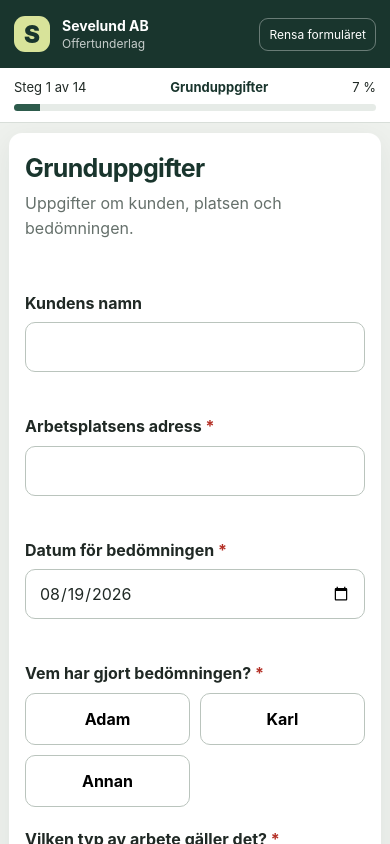
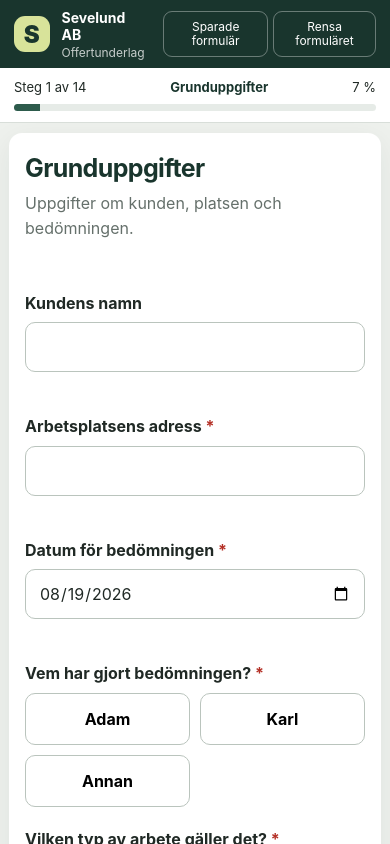
Before and after one commit to Sevelund/offertunderlag, a React (Vite) app: page / in a window 390 px wide. Shown: the top 844 px of the page. Built offline with nearby package versions, Linux system fonts and the light colour scheme.

Commit message:
Lägg till lista över sparade formulär

```diff
--- a/src/App.tsx
+++ b/src/App.tsx
@@ -7,7 +7,7 @@ import { canAdvance, getStepErrors, isComplete } from './validation'
 import { compressImage } from './image'
 import { generatePdf } from './pdf'
 import { Field, RepeaterCard, Section, YesNo } from './components'
-import { ACTIVE_STORAGE_KEY, archiveIdFromUrl, archiveKey, loadArchivedForm, saveArchivedForm, type SavedArchive } from './archive'
+import { ACTIVE_STORAGE_KEY, archiveIdFromUrl, archiveKey, deleteArchivedForm, listArchivedForms, loadArchivedForm, saveArchivedForm, type SavedArchive } from './archive'
 
 const stepNames = ['Grunduppgifter', 'Omfattning', 'Grävmaskin', 'Dumper och hjullastare', 'Padda och utrustning', 'Material till platsen', 'Massor från platsen', 'Övrigt material', 'Syfte', 'Genomförande', 'Förutsättningar', 'Övrig information', 'Bilder', 'Sammanställning']
 const num = (value: string) => Number(value) || 0
@@ -28,6 +28,8 @@ export default function App() {
   const [step, setStep] = useState(1)
   const [archiveId, setArchiveId] = useState(archiveIdFromUrl)
   const [lastSaved, setLastSaved] = useState<SavedArchive | null>(null)
+  const [savedForms, setSavedForms] = useState(listArchivedForms)
+  const [showArchives, setShowArchives] = useState(false)
   const [copied, setCopied] = useState(false)
   const [showStepErrors, setShowStepErrors] = useState(false)
   const [storageError, setStorageError] = useState('')
@@ -53,7 +55,12 @@ export default function App() {
     go(step + 1)
   }
   const toggleWorkType = (value: string) => set('workTypes', data.workTypes.includes(value) ? data.workTypes.filter(x => x !== value) : [...data.workTypes, value])
-  const reset = () => { if (confirm('Vill du radera alla uppgifter i det öppna formuläret och börja om? Detta går inte att ångra.')) { localStorage.removeItem(archiveId ? archiveKey(archiveId) : ACTIVE_STORAGE_KEY); history.replaceState({}, '', `${location.origin}${location.pathname}`); setArchiveId(''); setLastSaved(null); setData(createInitialData()); setStep(1) } }
+  const reset = () => {
+    if (!confirm('Vill du radera alla uppgifter i det öppna formuläret och börja om? Detta går inte att ångra.')) return
+    localStorage.removeItem(archiveId ? archiveKey(archiveId) : ACTIVE_STORAGE_KEY)
+    history.replaceState({}, '', `${location.origin}${location.pathname}`)
+    setArchiveId(''); setLastSaved(null); setSavedForms(listArchivedForms()); setData(createInitialData()); setStep(1)
+  }
   const addImages = async (event: ChangeEvent<HTMLInputElement>) => {
     const files = Array.from(event.target.files || [])
     if (!files.length) return
@@ -82,7 +89,7 @@ export default function App() {
         catch (error) { if (activeBackup) localStorage.setItem(ACTIVE_STORAGE_KEY, activeBackup); throw error }
       }
       history.replaceState({}, '', `${location.origin}${location.pathname}`)
-      setArchiveId(''); setLastSaved(saved); setCopied(false); setData(createInitialData()); setStep(1); setShowStepErrors(false)
+      setArchiveId(''); setLastSaved(saved); setSavedForms(listArchivedForms()); setCopied(false); setData(createInitialData()); setStep(1); setShowStepErrors(false)
     } catch { setPdfError('PDF-filen eller den sparade kopian kunde inte skapas. Prova igen eller ta bort någon stor bild.') }
     finally { setWorking(false) }
   }
@@ -90,6 +97,12 @@ export default function App() {
     if (!lastSaved) return
     try { await navigator.clipboard.writeText(lastSaved.url); setCopied(true) }
     catch { setPdfError('Webbadressen kunde inte kopieras automatiskt. Öppna länken och kopiera adressen från webbläsaren.') }
+  }
+  const removeSavedForm = (id: string) => {
+    if (!confirm('Vill du radera det sparade formuläret? Detta går inte att ångra.')) return
+    deleteArchivedForm(id)
+    setSavedForms(listArchivedForms())
+    if (lastSaved?.id === id) setLastSaved(null)
   }
 
   const ownership = (value: string, onChange: (v: string) => void) => <select value={value} onChange={e => onChange(e.target.value)}><option>Egen</option><option>Hyrd</option></select>
@@ -103,7 +116,8 @@ export default function App() {
   ]
 
   return <>
-    <header className="topbar"><div className="brand"><span className="mark">S</span><div><strong>Sevelund AB</strong><small>Offertunderlag</small></div></div><button type="button" className="ghost danger" onClick={reset}>Rensa formuläret</button></header>
+    <header className="topbar"><div className="brand"><span className="mark">S</span><div><strong>Sevelund AB</strong><small>Offertunderlag</small></div></div><div className="top-actions"><button type="button" className="ghost" onClick={() => { setSavedForms(listArchivedForms()); setShowArchives(true) }}>Sparade formulär{savedForms.length ? ` (${savedForms.length})` : ''}</button><button type="button" className="ghost danger" onClick={reset}>Rensa formuläret</button></div></header>
+    {showArchives && <div className="modal-backdrop" role="presentation" onMouseDown={e => { if (e.target === e.currentTarget) setShowArchives(false) }}><section className="archive-modal" role="dialog" aria-modal="true" aria-labelledby="archive-title"><div className="archive-head"><div><h2 id="archive-title">Sparade formulär</h2><p>Formulären finns endast i den här webbläsaren på den här enheten.</p></div><button type="button" aria-label="Stäng" onClick={() => setShowArchives(false)}>×</button></div>{savedForms.length ? <div className="archive-list">{savedForms.map(form => <article className="archive-row" key={form.id}><div><b>{form.address || 'Adress saknas'}</b><span>{form.customerName || 'Kundnamn saknas'} · Bedömning {form.assessmentDate || 'datum saknas'}</span><small>Sparad {form.savedDate || 'okänt datum'}{form.imageCount ? ` · ${form.imageCount} bilder` : ''}</small></div><div className="archive-actions"><a href={form.url}>Öppna</a><button type="button" onClick={() => removeSavedForm(form.id)}>Radera</button></div></article>)}</div> : <div className="archive-empty"><b>Det finns inga sparade formulär.</b><span>En kopia skapas automatiskt när du genererar en PDF.</span></div>}</section></div>}
     <div className="progress-wrap"><div className="progress-meta"><span>Steg {step} av {stepNames.length}</span><b>{stepNames[step - 1]}</b><span>{Math.round(step / stepNames.length * 100)} %</span></div><div className="progress"><span style={{ width: `${step / stepNames.length * 100}%` }} /></div></div>
     <main>
       {archiveId && <div className="alert info">Du arbetar i en sparad kopia. Ändringar sparas automatiskt till kopians webbadress.</div>}
--- a/src/archive.ts
+++ b/src/archive.ts
@@ -4,8 +4,28 @@ export const ACTIVE_STORAGE_KEY = 'sevelund-offertunderlag-v1'
 export const ARCHIVE_PREFIX = 'sevelund-offertunderlag-arkiv-'
 
 export interface SavedArchive { id: string; url: string }
+export interface SavedArchiveSummary extends SavedArchive {
+  customerName: string
+  address: string
+  assessmentDate: string
+  savedDate: string
+  imageCount: number
+}
 
 export const archiveKey = (id: string) => `${ARCHIVE_PREFIX}${id}`
+
+const archiveUrl = (id: string, location: Location) => {
+  const url = new URL(location.href)
+  url.search = ''
+  url.hash = ''
+  url.searchParams.set('underlag', id)
+  return url.toString()
+}
+
+const savedDateFromId = (id: string) => {
+  const compact = id.split('-')[0]
+  return /^\d{8}$/.test(compact) ? `${compact.slice(0, 4)}-${compact.slice(4, 6)}-${compact.slice(6, 8)}` : ''
+}
 
 export function createArchiveId() {
   const date = new Date().toISOString().slice(0, 10).replaceAll('-', '')
@@ -15,11 +35,7 @@ export function createArchiveId() {
 export function saveArchivedForm(data: FormData, storage: Storage = localStorage, location: Location = window.location): SavedArchive {
   const id = createArchiveId()
   storage.setItem(archiveKey(id), JSON.stringify(data))
-  const url = new URL(location.href)
-  url.search = ''
-  url.hash = ''
-  url.searchParams.set('underlag', id)
-  return { id, url: url.toString() }
+  return { id, url: archiveUrl(id, location) }
 }
 
 export function loadArchivedForm(id: string, storage: Storage = localStorage): FormData | null {
@@ -32,3 +48,28 @@ export function loadArchivedForm(id: string, storage: Storage = localStorage): F
 export function archiveIdFromUrl(location: Location = window.location) {
   return new URLSearchParams(location.search).get('underlag') || ''
 }
+
+export function listArchivedForms(storage: Storage = localStorage, location: Location = window.location): SavedArchiveSummary[] {
+  const forms: SavedArchiveSummary[] = []
+  for (let index = 0; index < storage.length; index++) {
+    const key = storage.key(index)
+    if (!key?.startsWith(ARCHIVE_PREFIX)) continue
+    const id = key.slice(ARCHIVE_PREFIX.length)
+    const data = loadArchivedForm(id, storage)
+    if (!data) continue
+    forms.push({
+      id,
+      url: archiveUrl(id, location),
+      customerName: data.customerName || '',
+      address: data.address || '',
+      assessmentDate: data.assessmentDate || '',
+      savedDate: savedDateFromId(id),
+      imageCount: data.images?.length || 0,
+    })
+  }
+  return forms.sort((a, b) => b.id.localeCompare(a.id))
+}
+
+export function deleteArchivedForm(id: string, storage: Storage = localStorage) {
+  storage.removeItem(archiveKey(id))
+}
--- a/src/styles.css
+++ b/src/styles.css
@@ -10,6 +10,24 @@ button:disabled { cursor: not-allowed; opacity: .45; }
 .brand strong, .brand small { display: block; }
 .brand small { opacity: .75; margin-top: 2px; }
 .ghost { border: 1px solid rgba(255,255,255,.35); background: transparent; color: white; border-radius: 9px; padding: 10px 13px; }
+.top-actions { display: flex; align-items: center; gap: 8px; }
+.modal-backdrop { position: fixed; inset: 0; z-index: 50; display: grid; place-items: center; padding: 16px; background: rgba(11, 25, 20, .62); }
+.archive-modal { width: min(760px, 100%); max-height: min(760px, calc(100vh - 32px)); overflow: auto; border-radius: 17px; background: white; padding: 24px; box-shadow: 0 24px 70px rgba(0,0,0,.28); }
+.archive-head { display: flex; align-items: flex-start; justify-content: space-between; gap: 18px; padding-bottom: 16px; border-bottom: 1px solid var(--line); }
+.archive-head h2 { font-size: 27px; }
+.archive-head p { margin: 5px 0 0; color: #65706b; }
+.archive-head > button { width: 42px; height: 42px; flex: 0 0 auto; border: 1px solid #bdc7c0; border-radius: 9px; background: white; color: var(--green); font-size: 28px; line-height: 1; }
+.archive-list { display: grid; gap: 10px; margin-top: 17px; }
+.archive-row { display: flex; align-items: center; justify-content: space-between; gap: 18px; padding: 16px; border: 1px solid var(--line); border-radius: 11px; background: #f7f9f7; }
+.archive-row b, .archive-row span, .archive-row small { display: block; }
+.archive-row span { margin-top: 5px; color: #4e5a54; }
+.archive-row small { margin-top: 4px; color: #748078; }
+.archive-actions { display: flex; gap: 8px; flex: 0 0 auto; }
+.archive-actions a, .archive-actions button { min-width: 84px; min-height: 42px; display: inline-flex; align-items: center; justify-content: center; border-radius: 8px; padding: 8px 12px; font-weight: 750; text-decoration: none; }
+.archive-actions a { border: 1px solid var(--green); background: var(--green); color: white; }
+.archive-actions button { border: 1px solid #d3aaa6; background: white; color: var(--danger); }
+.archive-empty { display: grid; gap: 5px; padding: 34px 18px; text-align: center; color: #65706b; }
+.archive-empty b { color: var(--green); }
 .progress-wrap { background: white; border-bottom: 1px solid var(--line); padding: 14px max(20px, calc((100vw - 1000px) / 2)); position: sticky; top: 0; z-index: 5; }
 .progress-meta { display: grid; grid-template-columns: 1fr auto 1fr; gap: 10px; font-size: 13px; align-items: center; }
 .progress-meta b { text-align: center; color: var(--green); }
@@ -85,6 +103,8 @@ footer { text-align: center; color: #6d7772; padding: 20px; font-size: 13px; }
   .brand strong { font-size: 14px; }
   .brand small { font-size: 12px; }
   .ghost { padding: 8px 9px; font-size: 12px; }
+  .top-actions { gap: 5px; }
+  .top-actions .ghost { max-width: 105px; line-height: 1.15; }
   .progress-wrap { padding: 11px 14px; }
   .progress-meta { grid-template-columns: auto 1fr auto; }
   .progress-meta b { overflow: hidden; text-overflow: ellipsis; white-space: nowrap; }
@@ -96,6 +116,9 @@ footer { text-align: center; color: #6d7772; padding: 20px; font-size: 13px; }
   .summary > div { grid-template-columns: 1fr; gap: 4px; }
   .saved-copy { align-items: stretch; flex-direction: column; }
   .saved-actions > * { flex: 1; }
+  .archive-modal { padding: 18px 13px; }
+  .archive-row { align-items: stretch; flex-direction: column; }
+  .archive-actions > * { flex: 1; }
   .nav button { min-width: 0; flex: 1; padding-inline: 10px; }
 }
 @media print { .topbar, .progress-wrap, .nav, footer { display: none; } main { width: 100%; margin: 0; } .step-card { box-shadow: none; } }
```
Also changed, not shown: 1 other file (tests, documents, lock files or other folders).
